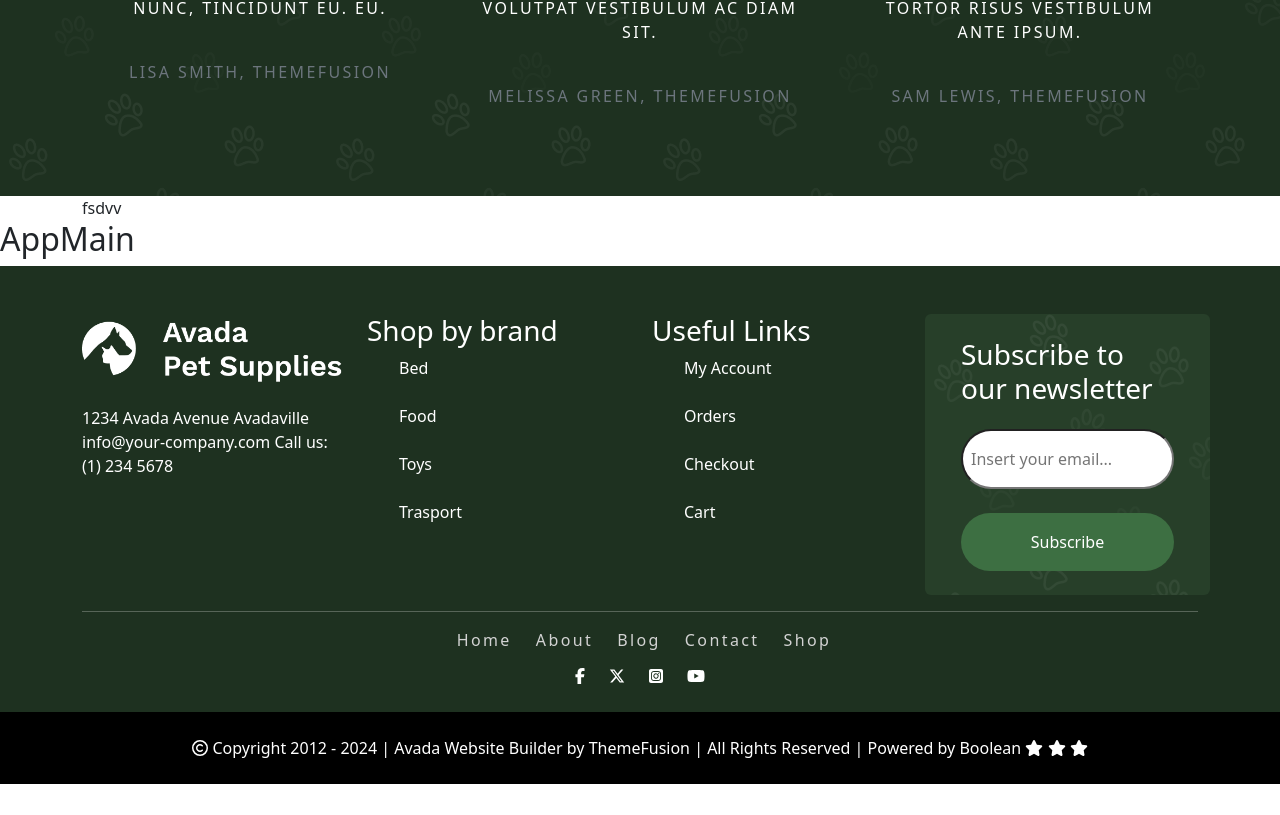
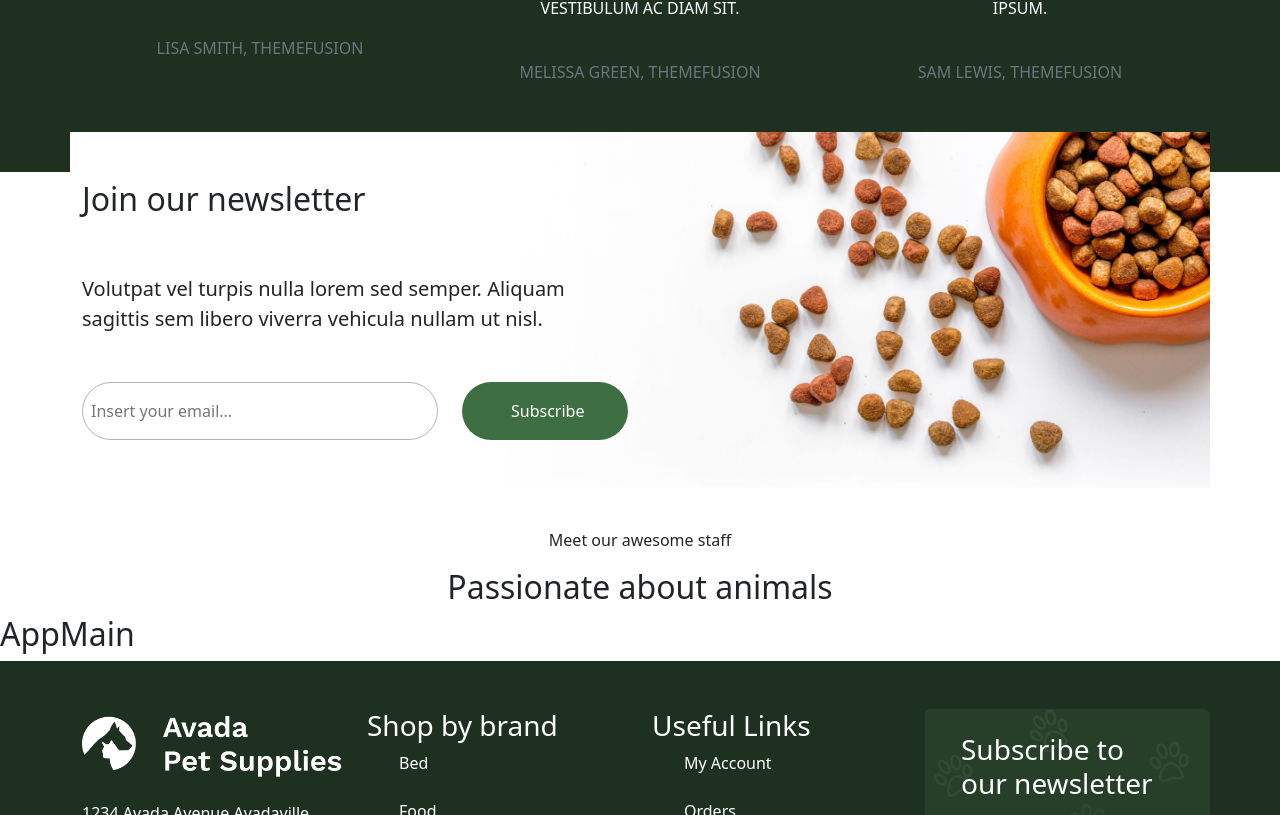
Before and after one commit to gianluigi7/proj-html-vuejs, a Vue app: page /contact in a window 1280 px wide. Shown: the part 1193-2008 px from the top of the page. Before the commit the page ends 1977 px from the top, so only its background shows below. Built offline with nearby package versions, Linux system fonts and the light colour scheme.

Commit message:
[UPD] Another section

```diff
--- a/src/pages/AppContact.vue
+++ b/src/pages/AppContact.vue
@@ -145,10 +145,42 @@ export default{
 
     </section>
 
-    <section class="newsletter-contact">
+    <section id="newsletter-contact">
         <div class="container">
-            fsdvv
+            <div class="row">
+                <div class="col-6">
+                    <h2 class="py-5">
+                        Join our newsletter
+                    </h2>
+                    <p class="fs-5 mb-5">Volutpat vel turpis nulla lorem sed semper. Aliquam sagittis sem libero viverra vehicula nullam ut nisl.</p>
+                    <div class="row">
+                        <div class="col-8">
+                            <input type="text" name="" id="" placeholder="Insert your email..." class="rounded-pill px-2 mb-3 py-3 w-100 border border-dark-subtle mb-5" >
+                        </div>
+
+                        <div class="col-4">
+                            <button type="button" class="btn  rounded-pill mb-5 button-color text-white px-5 py-3 w-100">
+                  Subscribe
+                </button>
+                        </div>
+                    </div>
+                </div>
+            </div>
         </div>
+    </section>
+
+    <section id="staff">
+        <div class="container">
+            <div class="row">
+                <div class="col-12 text-center">
+                    <p>Meet our awesome staff</p>
+                    <h2>
+                        Passionate about animals
+                    </h2>
+                </div>
+            </div>
+        </div>
+
     </section>
 
 
@@ -202,7 +234,8 @@ export default{
     /* uso bacground color in common.scss bg-main */
     background-color: #1E3120;
     background-image: url('../img/bg-transparent-3.png');
-    letter-spacing: .15em;
+    background-repeat: repeat-x;
+
   }
 
   .col-12 h4{
@@ -220,8 +253,13 @@ export default{
     width: 100px;
   }
 
-  .newsletter-contact{
-    background-image: url();
+  #newsletter-contact .container{
+    background-image: url(../img/banner-7@2x-scaled.jpg);
+    background-size: 100%;
+    position: relative;
+    top: -40px;
+  }
 
-  }
+
+
 </style>
```
